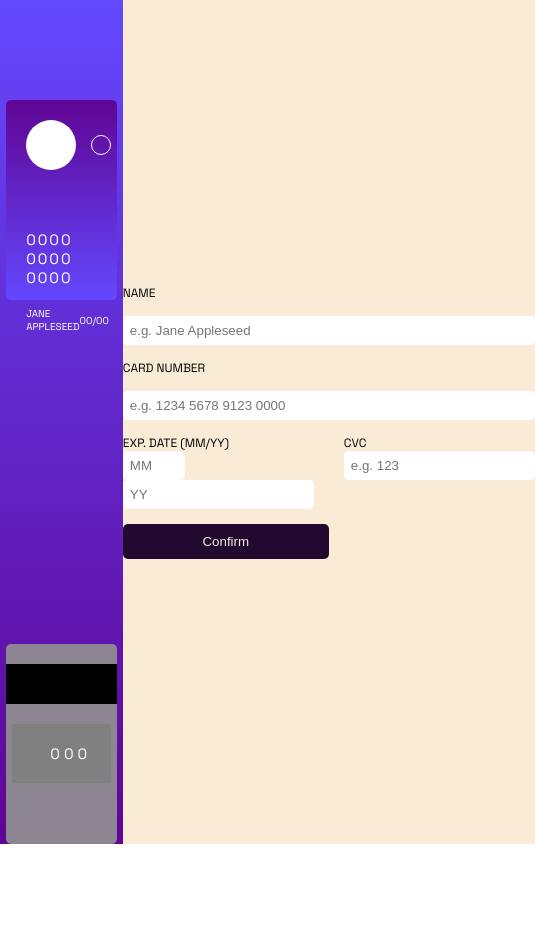
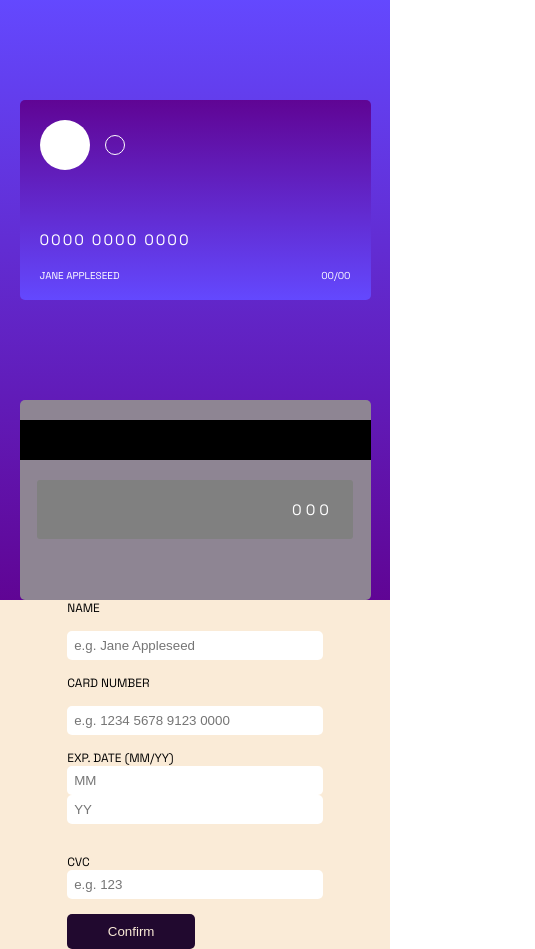
Before and after one commit to coolprogrammerarpit007/credit-card, a plain HTML site: page index.html in a window 390 px wide. Shown: the whole page, 535 px wide, since content can reach past the window. Before the commit the page ends 844 px from the top, so only its background shows below. Drawn offline with Linux system fonts and the light colour scheme.

Commit message:
added responsivness

```diff
--- /dev/null
+++ b/css/responsive.css
@@ -0,0 +1,24 @@
+/* ***** Making Responsive Design ******* */
+
+@media (max-width: 768px) {
+  body {
+    display: flex;
+    flex-direction: column;
+  }
+
+  .left-section {
+    width: 100%;
+  }
+  .right-section {
+    width: 100%;
+  }
+
+  form input {
+    width: 100%;
+  }
+
+  .user-card-details {
+    display: flex;
+    flex-direction: column;
+  }
+}
--- a/css/style.css
+++ b/css/style.css
@@ -49,6 +49,9 @@ body {
 /* *** Styling strats from here **** */
 
 /* *********************************** */
+
+/* import responsive css file */
+@import "responsive.css";
 
 body {
   display: flex;
```
